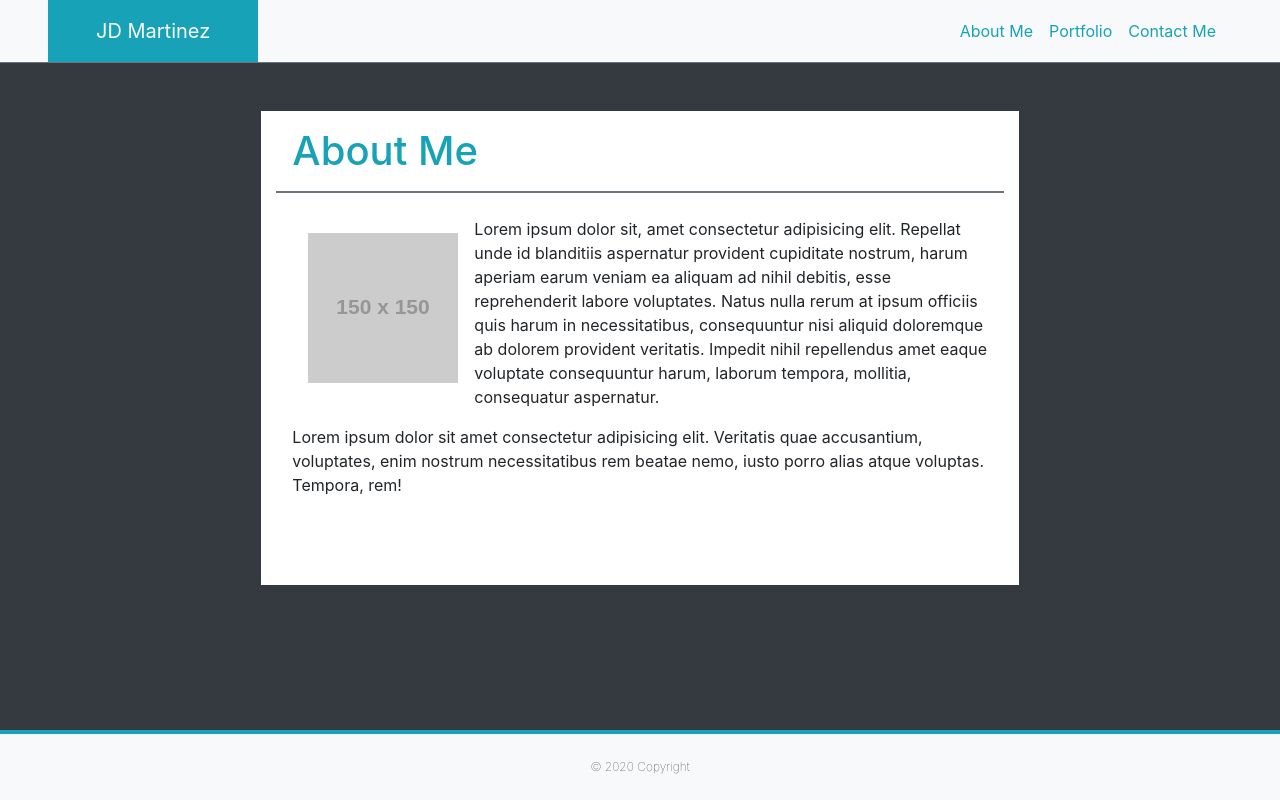
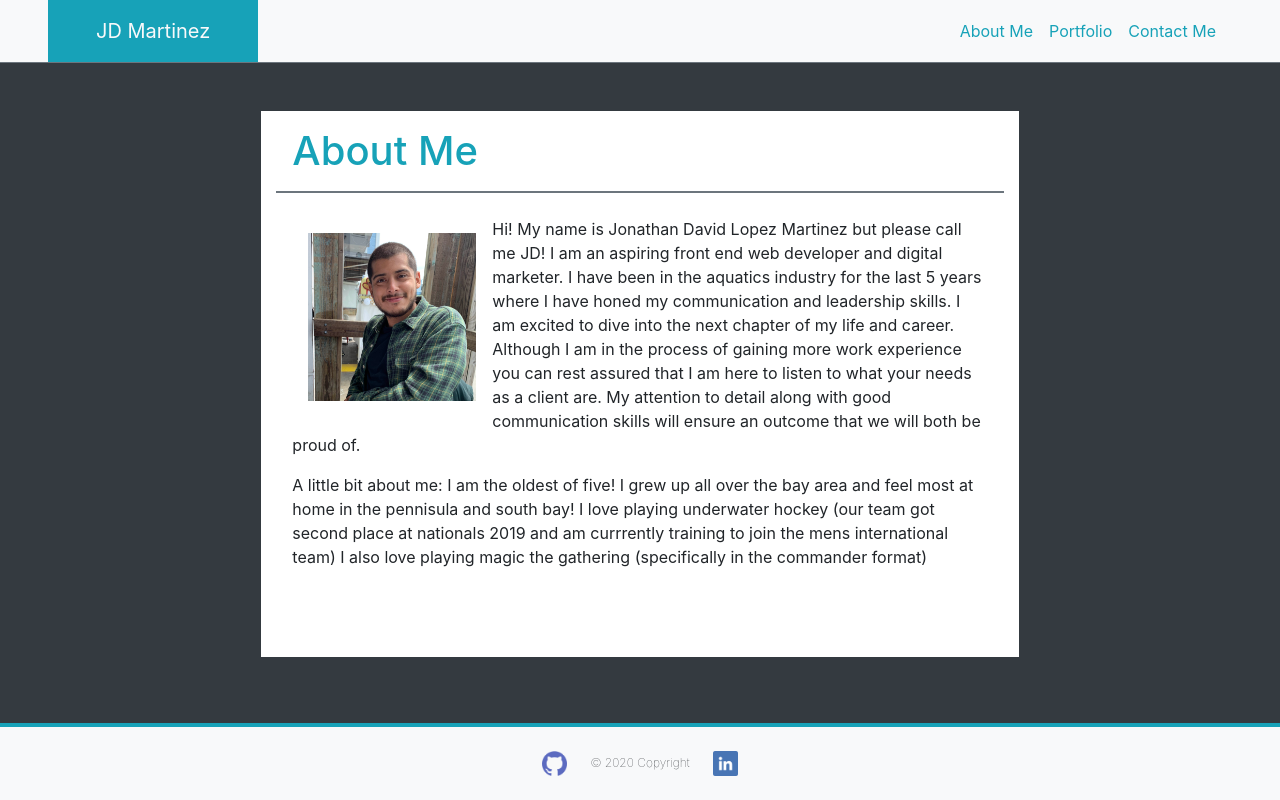
Before and after one commit to Goodlvn/responsive-portfolio, a plain HTML site: page index.html in a window 1280 px wide. Drawn offline with nearby package versions, Linux system fonts and the light colour scheme; placeholder pictures from the web are drawn by us.

Commit message:
final hw updates

```diff
--- a/assets/style.css
+++ b/assets/style.css
@@ -16,7 +16,10 @@ footer {
     bottom: 0;
     width: 100%;
     font-size: 12px;
+}
 
+footer img {
+    padding: 0 20px;
 }
 
 .spcr {
--- a/index.html
+++ b/index.html
@@ -43,9 +43,9 @@
             <div class="container bg-white mt-sm-4 mt-lg-5 ">
                 <h1 class="p-3 m-0 pt-3 text-info">About Me</h1>
                 <div class="container border-top border-secondary thiccBorder pt-4 p-3 pb-sm-3 pb-md-5">
-                    <img class="float-left p-3 mbl" src="https://via.placeholder.com/150" alt="placeholder image">
-                    <p>Lorem ipsum dolor sit, amet consectetur adipisicing elit. Repellat unde id blanditiis aspernatur provident cupiditate nostrum, harum aperiam earum veniam ea aliquam ad nihil debitis, esse reprehenderit labore voluptates. Natus nulla rerum at ipsum officiis quis harum in necessitatibus, consequuntur nisi aliquid doloremque ab dolorem provident veritatis. Impedit nihil repellendus amet eaque voluptate consequuntur harum, laborum tempora, mollitia, consequatur aspernatur.</p>
-                    <p class="pb-5 pb-sm-4">Lorem ipsum dolor sit amet consectetur adipisicing elit. Veritatis quae accusantium, voluptates, enim nostrum necessitatibus rem beatae nemo, iusto porro alias atque voluptas. Tempora, rem!</p>
+                    <img class="float-left p-3 mbl" src="assets/images/aboutme.jpg" width="200px" alt="placeholder image of myself">
+                    <p>Hi! My name is Jonathan David Lopez Martinez but please call me JD! I am an aspiring front end web developer and digital marketer. I have been in the aquatics industry for the last 5 years where I have honed my communication and leadership skills. I am excited to dive into the next chapter of my life and career. Although I am in the process of gaining more work experience you can rest assured that I am here to listen to what your needs as a client are. My attention to detail along with good communication skills will ensure an outcome that we will both be proud of.</p>
+                    <p class="pb-5 pb-sm-4">A little bit about me: I am the oldest of five! I grew up all over the bay area and feel most at home in the pennisula and south bay! I love playing underwater hockey (our team got second place at nationals 2019 and am currrently training to join the mens international team) I also love playing magic the gathering (specifically in the commander format)</p>
                 </div>
             </div>
         </div>
@@ -56,10 +56,12 @@
     <div class="clearfix"></div>
 
     <footer class="page-footer bg-light mt-auto border-top border-info thiccerBorder">
-        <div class="footer-copyright text-center font-weight-lighter p-4">
-            © 2020 Copyright
-          </div>
-    </footer>
+      <div class="footer-copyright text-center font-weight-lighter p-4">
+          <a href="https://github.com/Goodlvn" target="_blank"><img src="assets/images/github.png" alt="github logo" width="65px"></a>
+          © 2020 Copyright
+          <a href="https://www.linkedin.com/in/jonathan-martinez-316406113/" target="_blank"><img src="assets/images/linkedin.png" alt="linkedin logo" width="65px"></a>
+        </div>
+  </footer>
 
     <!-- Optional JavaScript -->
     <!-- jQuery first, then Popper.js, then Bootstrap JS -->
```
Also changed, not shown: contact.html (+2 -0 lines), portfolio.html (+6 -4 lines), assets/images/aboutme.jpg (added), assets/images/github.png (added), assets/images/linkedin.png (added).
